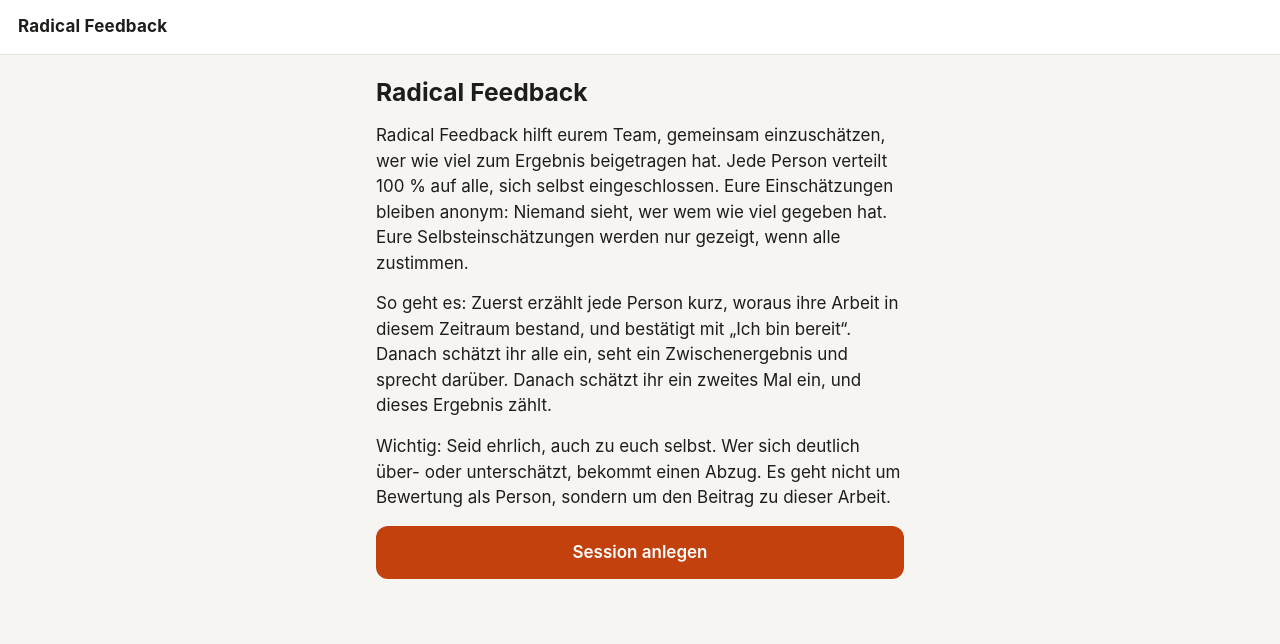
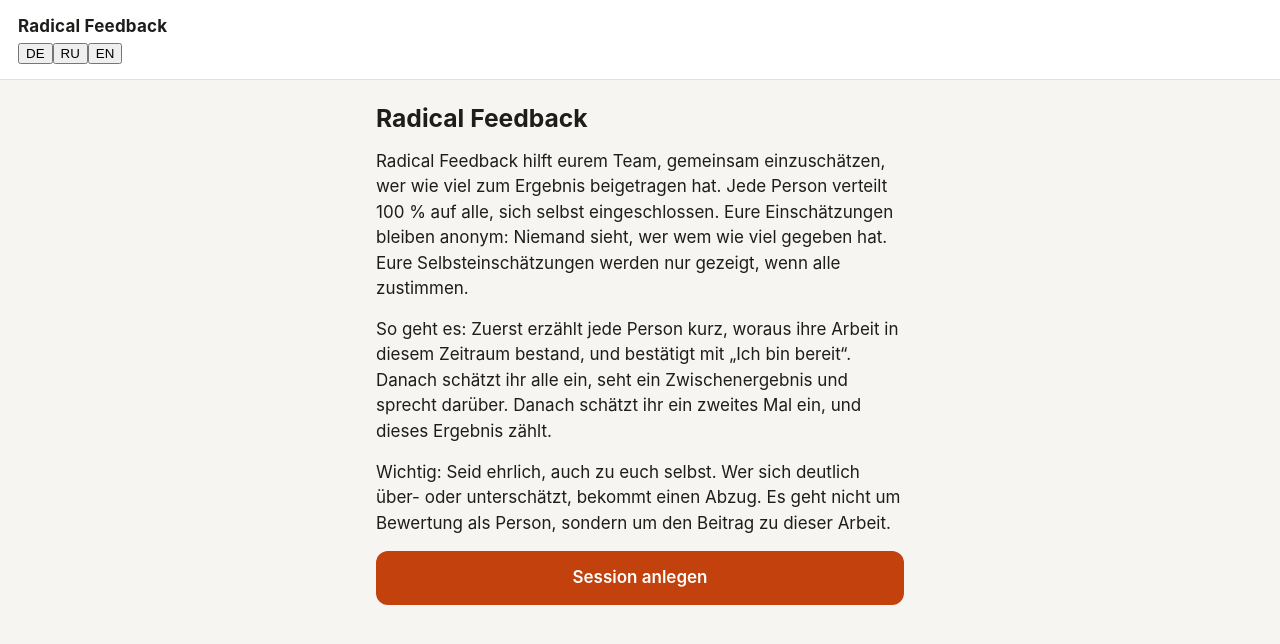
Before and after one commit to LABWIRDE/radical-feedback, a plain HTML site: page index.html in a window 1280 px wide. Drawn offline with Linux system fonts and the light colour scheme; no server answers.

Commit message:
Add navigation for language selection

```diff
--- a/index.html
+++ b/index.html
@@ -9,6 +9,7 @@
 <body>
   <header class="top">
     <span class="brand">Radical Feedback</span>
+    <nav id="langs" class="langs" aria-label="Sprache / Язык / Language"></nav>
   </header>
   <div id="notices" class="notices" aria-live="polite"></div>
   <main id="app" class="app">
```
